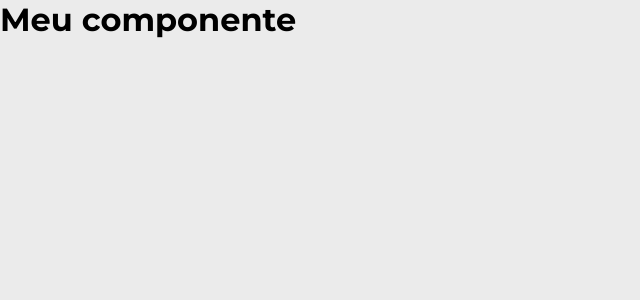
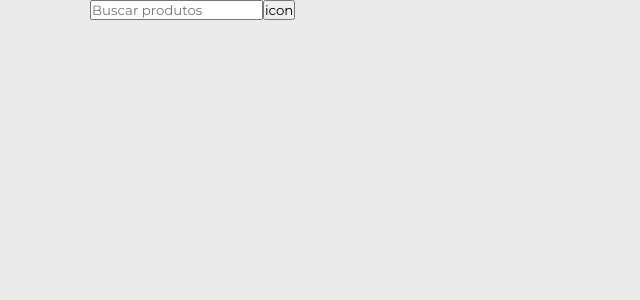
Before and after one commit to gilberto-espinosa/shopping-cart-ml, a React (Vite) app: page / in a window 1280 px wide. Shown: the top 300 px of the page, without its empty margins (0-640 px from the left). Built offline with nearby package versions, Linux system fonts and the light colour scheme.

Commit message:
Feat: add header and search bar

```diff
--- a/src/App.jsx
+++ b/src/App.jsx
@@ -1,9 +1,10 @@
 import React from "react"
+import Header from "./components/Header"
 
 function App() {
 
   return (
-    <h1>Meu componente</h1>
+    <Header />
   )
 }
 
--- /dev/null
+++ b/src/components/Header/index.jsx
@@ -0,0 +1,14 @@
+import React from 'react'
+import SearchBar from '../SearchBar';
+
+function Header() {
+  return (
+    <header className='header'>
+      <div className="container">
+       <SearchBar />
+      </div>
+    </header>
+  )
+}
+
+export default Header;
--- /dev/null
+++ b/src/components/SearchBar/index.jsx
@@ -0,0 +1,19 @@
+import React from 'react'
+
+function SearchBar() {
+  return (
+    <form >
+    <input
+      type="search"
+      placeholder='Buscar produtos'
+      className='search__input'
+      required
+    />
+    <button type='button' className='search__button'>
+      icon
+    </button>
+  </form>
+   );
+}
+
+export default SearchBar;
```
Also changed, not shown: src/components/Header/styles.css (added), src/components/SearchBar/styles.css (added).
